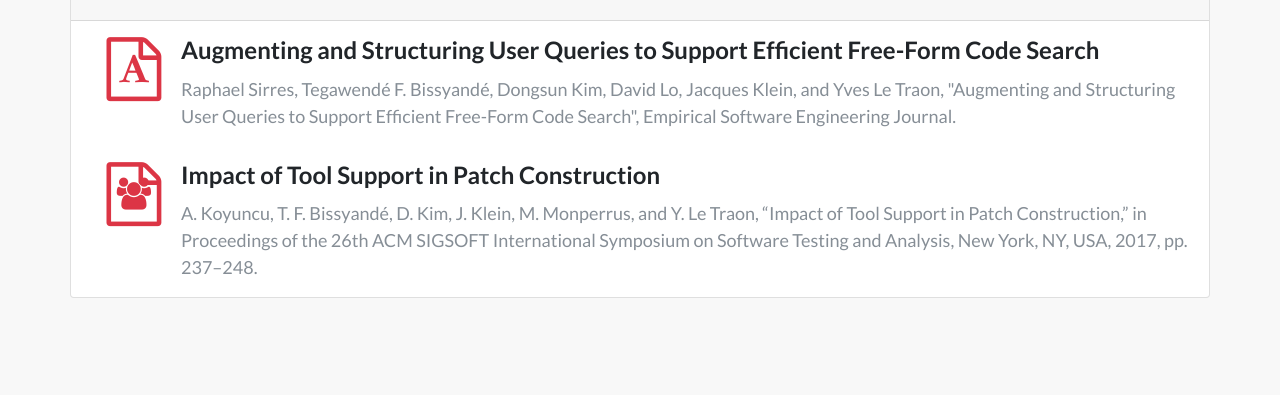
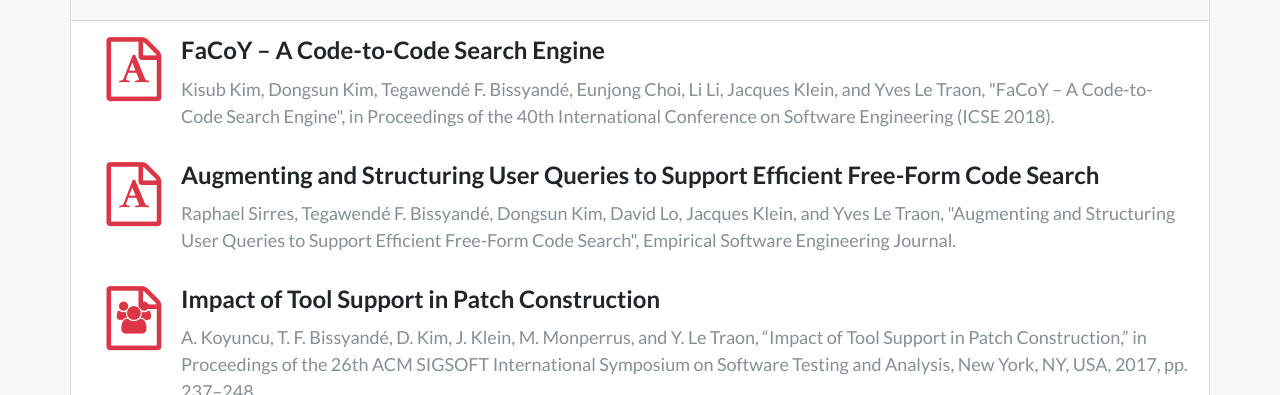
Before and after one commit to darkrsw/bughunter, a website: page publication.html in a window 1280 px wide. Shown: the part 409-804 px from the top of the page. Drawn offline with Linux system fonts and the light colour scheme.

Commit message:
added icse2018 paper (FaCoY).

```diff
--- a/publication.html
+++ b/publication.html
@@ -104,6 +104,25 @@
                     <h2 class="card-title">2017</h2>
                 </div>
                 <div class="card-block">
+
+                    <div class="media p-3">
+                        <div class="media-left">
+                            <a>
+                                <div class="col-md-12">
+                                    <span class="fa-stack fa-2x text-danger">
+                                        <i class="fa fa-file-o fa-stack-2x"></i>
+                                        <i class="fa fa-font fa-stack-1x"></i>
+                                    </span>
+                                </div>
+                            </a>
+                        </div>
+                        <div class="media-body">
+                            <h4 class="card-title">FaCoY – A Code-to-Code Search Engine</h4>
+                            <p class="card-text lead text-muted">Kisub Kim, Dongsun Kim, Tegawendé F. Bissyandé, Eunjong Choi, Li Li, Jacques Klein, and Yves Le Traon,
+                                "FaCoY – A Code-to-Code Search Engine", in Proceedings of the 40th International Conference on Software Engineering (ICSE 2018).</p>
+                        </div>
+                    </div>
+
                     <div class="media p-3">
                         <div class="media-left">
                             <a>
```
Also changed, not shown: index.html (+25 -3 lines).
